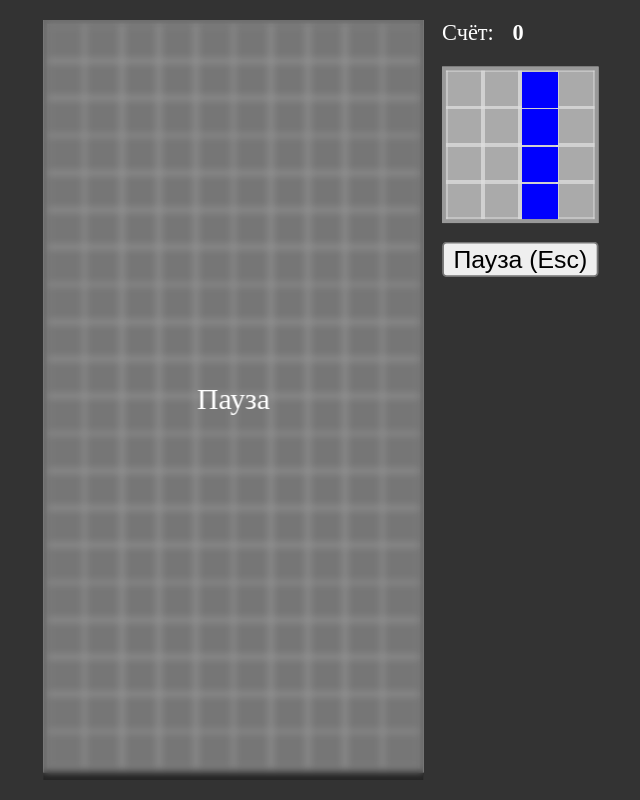
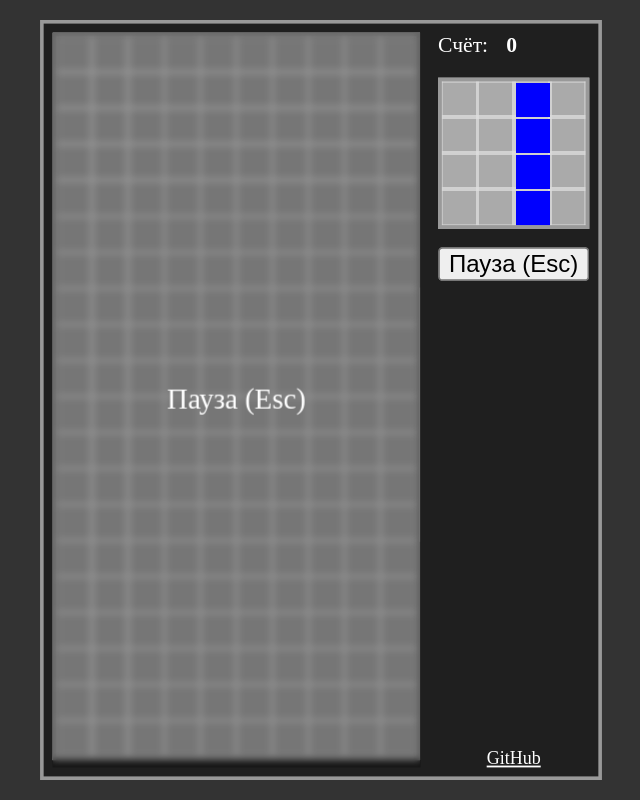
Before and after one commit to vicimpa/tetris-steam, a website built with Vite: page src/index.html in a window 1280 px wide. Shown: the whole page, without its empty margins (319-959 px from the left). Built offline with nearby package versions, Linux system fonts and the light colour scheme.

Commit message:
Fix style

```diff
--- a/src/index.css
+++ b/src/index.css
@@ -20,7 +20,18 @@ body {
 #app {
   display: flex;
   justify-content: center;
-  gap: 10px
+  gap: 10px;
+  border: 2px solid #999;
+  padding: 5px;
+  background-color: rgba(0,0,0,0.4);
+}
+.gap {
+  flex-grow: 1;
+}
+a {
+  color: #fff;
+  text-align: center;
+  font-size: 10px;
 }
 
 #side {
--- a/src/lib/GameEngine.ts
+++ b/src/lib/GameEngine.ts
@@ -33,17 +33,23 @@ export class GameEngine {
   scoreElement = document.createElement('p');
   pauseElement = document.createElement('p');
   pauseButton = document.createElement('button');
+  githubLink = document.createElement('a');
+  gapElement = document.createElement('div');
 
   constructor(query: string) {
     const app = document.querySelector<HTMLElement>(query)!;
     const content = app.querySelector<HTMLElement>('#content')!;
     const side = app.querySelector<HTMLElement>('#side')!;
 
+    this.gapElement.className = 'gap';
     this.scoreElement.className = "score";
-    this.pauseElement.innerText = 'Пауза';
+    this.pauseElement.innerText = 'Пауза (Esc)';
     this.pauseElement.className = 'pause';
     this.pauseButton.innerText = 'Пауза (Esc)';
     this.scoreElement.innerText = '0';
+    this.githubLink.innerText = 'GitHub';
+
+    this.githubLink.href = 'https://github.com/vicimpa/tetris';
 
     this.renderer.append(content);
     this.newFigure();
@@ -53,6 +59,8 @@ export class GameEngine {
     side.appendChild(this.pauseButton);
     content.appendChild(this.pauseElement);
     this.resize(app);
+    side.appendChild(this.gapElement);
+    side.appendChild(this.githubLink);
 
     addEventListener('keydown', ({ key }) => {
       if (key === 'Escape')
```
